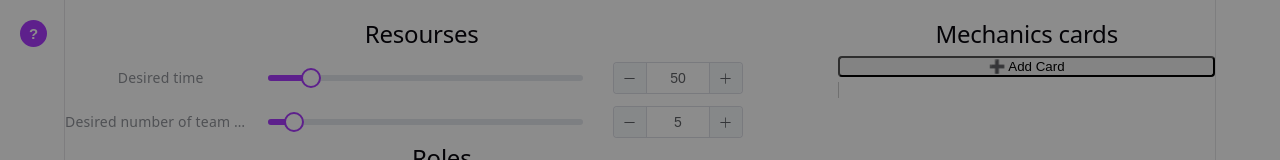
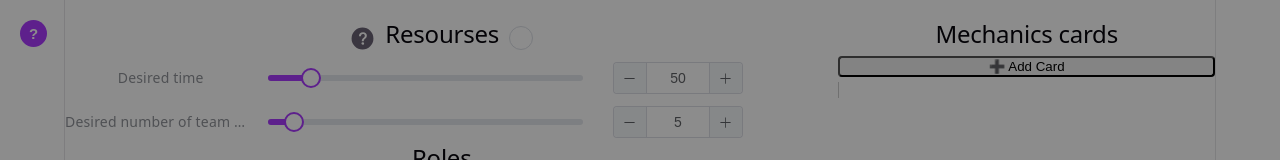
Before and after one commit to Nedodoud/TTCalculator, a Vue app: page / in a window 1280 px wide. Shown: the top 160 px of the page. Built offline with nearby package versions, Linux system fonts and the light colour scheme.

Commit message:
add clear all button

```diff
--- a/components.d.ts
+++ b/components.d.ts
@@ -13,6 +13,7 @@ declare module 'vue' {
   export interface GlobalComponents {
     CardItem: typeof import('./src/components/CardItem.vue')['default']
     CardList: typeof import('./src/components/CardList.vue')['default']
+    ElButton: typeof import('element-plus/es')['ElButton']
     ElIcon: typeof import('element-plus/es')['ElIcon']
     ElInputNumber: typeof import('element-plus/es')['ElInputNumber']
     ElOption: typeof import('element-plus/es')['ElOption']
--- a/src/App.vue
+++ b/src/App.vue
@@ -19,6 +19,7 @@ const showTutorial = ref(false);
 const showTutorialWelcome = ref(false);
 
 const cards = ref([]);
+const cardListRef = ref([]);
 
 // подсказки точек на слайдерах
 
@@ -87,6 +88,26 @@ function closeTutorialWelcome() {
 
 }
 
+function resetAllData() {
+
+  // reset team sliders
+
+  teamComponents.value.forEach(component => {
+
+    component.value = 0;
+
+  });
+
+  // remove all cards
+
+  [...cards.value].forEach(card => {
+
+    cardListRef.value?.deleteCard(card.id);
+
+  });
+
+}
+
 onMounted(() => {
 
   showTutorialWelcome.value = true;
@@ -127,11 +148,13 @@ onUnmounted(() => {
 
       <SliderGroup
         v-model:components="teamComponents"
+        @reset-all="resetAllData"
         :cards="cards"
       />
     </div>
 
       <CardList
+          ref="cardListRef"
           :teamComponents="teamComponents"
           v-model:cards="cards"
           data-tutorial="task-card-list"
--- a/src/components/CardList.vue
+++ b/src/components/CardList.vue
@@ -34,8 +34,13 @@ function addCard() {
 
 function deleteCard(id: number) {
   cards.value = cards.value.filter(c => c.id !== id);
+  nextId--;
   emit("update:cards", cards.value);
 }
+
+defineExpose({
+  deleteCard
+});
 
 </script>
 
--- a/src/components/SliderGroup.vue
+++ b/src/components/SliderGroup.vue
@@ -17,6 +17,7 @@ const props = defineProps<{
 const emit = defineEmits<{
   (e: "update:components", value: { tag: string; value: number }[]): void;
   (e: "update:teamSize", value: number): void;
+  (e: "reset-all"): void;
 }>();
 
 const priorities = computed(() => {
@@ -412,6 +413,13 @@ const recommendationText = computed(() => {
 
 });
 
+function resetAll() {
+  time.value = 50;
+  teamSize.value = 5;
+  emit("reset-all");
+}
+
+
 </script>
 
 <template>
@@ -421,9 +429,7 @@ const recommendationText = computed(() => {
     :style="{ height: topHeight + 'px' }">
 
       <div class="header-block">
-      <h2>Resourses</h2>
-
-      <el-tooltip class="box-item" effect="dark" placement="right-start">
+        <el-tooltip class="box-item" effect="dark" placement="bottom-start">
           <template #content>
             Here you need to enter the resources available to your team for project development, namely:
             <ul>
@@ -432,7 +438,15 @@ const recommendationText = computed(() => {
             </ul>
             Please note: the estimated development time is indicated in working days, assuming that one working day lasts 8 hours.
           </template>
-        <el-icon :size="25" color="#ffffff" ><QuestionFilled /></el-icon>
+          <el-icon :size="25" color="var(--negative-accent)" ><QuestionFilled /></el-icon>
+        </el-tooltip>
+        <h2>Resourses</h2>
+        <el-tooltip class="box-item" effect="dark" placement="bottom-start">
+          <template #content>
+            Clear all
+          </template>
+          <el-button size="small" color="var(--negative-accent)" icon="Refresh" circle @click="resetAll" />
+
         </el-tooltip>
       </div>
 
@@ -580,7 +594,8 @@ const recommendationText = computed(() => {
 }
 
 .header-block h2 {
-  margin-right: 15px;
+  margin-right: 10px;
+  margin-left: 10px;
 }
 
 .slider-block .el-slider {
```
Lines whose indentation alone changed are shown as unchanged.
